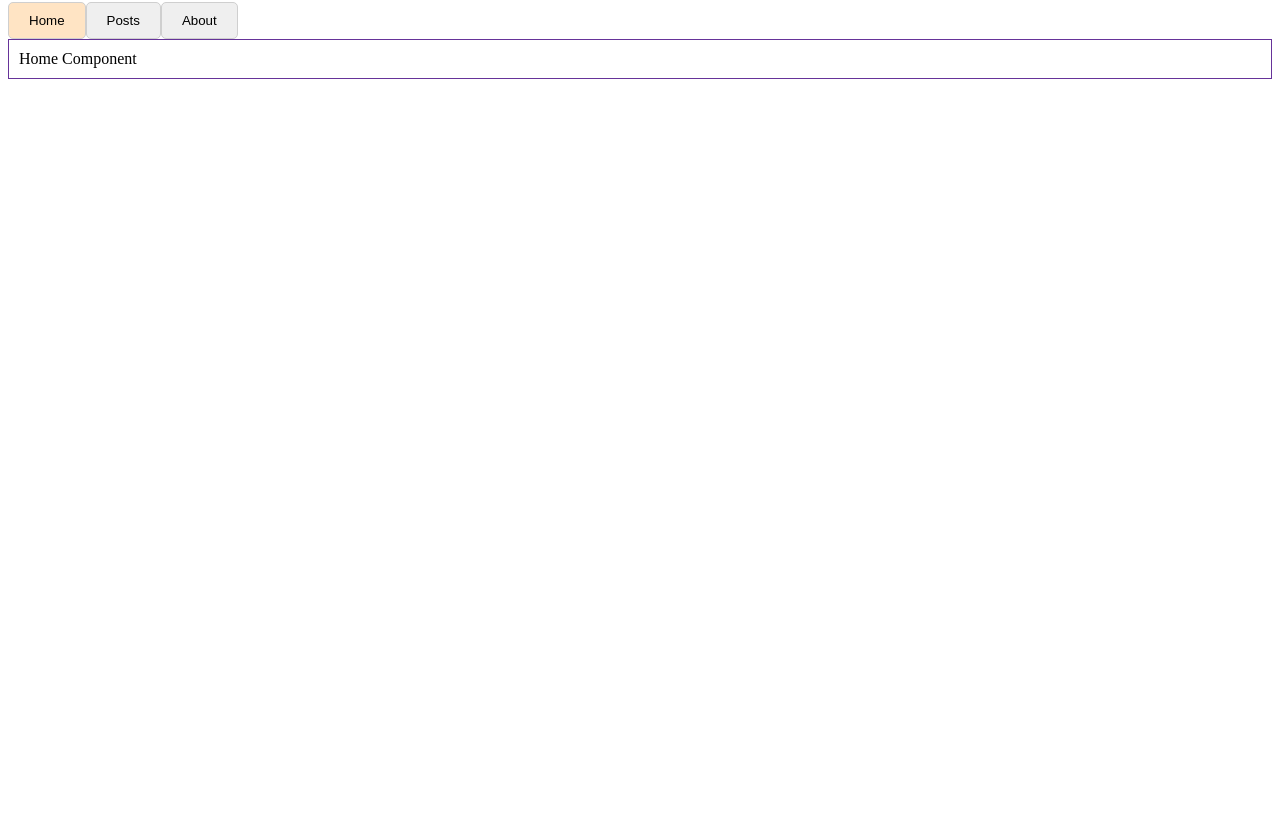
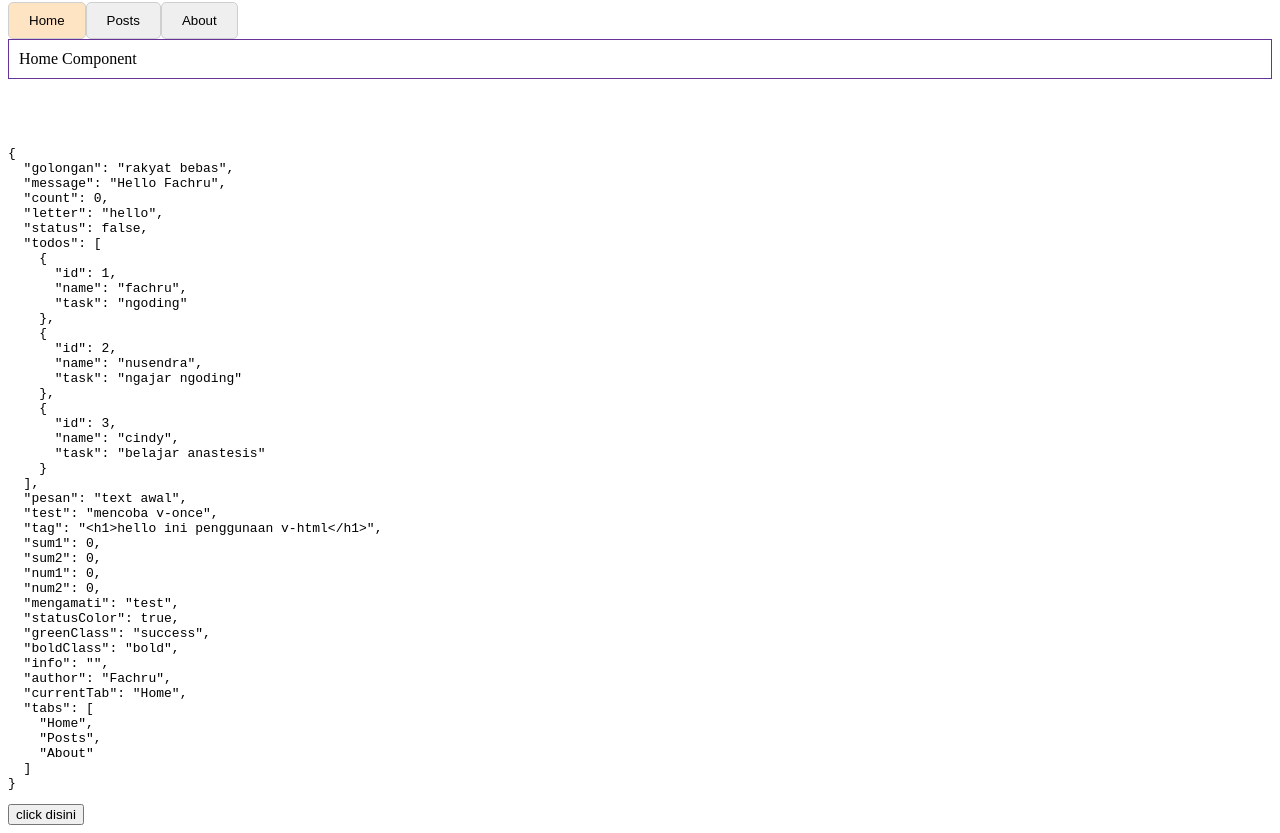
Before and after one commit to fachrudahri/vue3-basic, a Vue app: page / in a window 1280 px wide. Shown: the part 1903-2736 px from the top of the page. Before the commit the page ends 1990 px from the top, so only its background shows below. Built offline with nearby package versions, Linux system fonts and the light colour scheme.

Commit message:
added mixins

```diff
--- a/src/App.vue
+++ b/src/App.vue
@@ -143,6 +143,11 @@
   <keep-alive>
     <component :is="currentTabComponent" />
   </keep-alive>
+  <br><br><br>
+
+  <!-- mixins -->
+  <pre>{{ $data }}</pre>
+  <button @click="onClick">click disini</button>
 </template>
 
 <script>
@@ -156,8 +161,10 @@ import Satu from "./components/ComponentProvide/ComponentSatu.vue";
 import Home from './components/tabs/Home.vue';
 import About from './components/tabs/About.vue';
 import Posts from './components/tabs/Posts.vue';
+import mergeMixins from './mixins/merge';
 
 export default {
+  mixins: [ mergeMixins ],
   components: {
     RefsComponent,
     UpdateComponent,
--- /dev/null
+++ b/src/mixins/merge.js
@@ -0,0 +1,14 @@
+const merge = {
+  data() {
+    return {
+      golongan: 'rakyat bebas'
+    }
+  },
+  methods: {
+    onClick() {
+      console.log('ini di click dari mixins')
+    }
+  },
+}
+
+export default merge;
```
